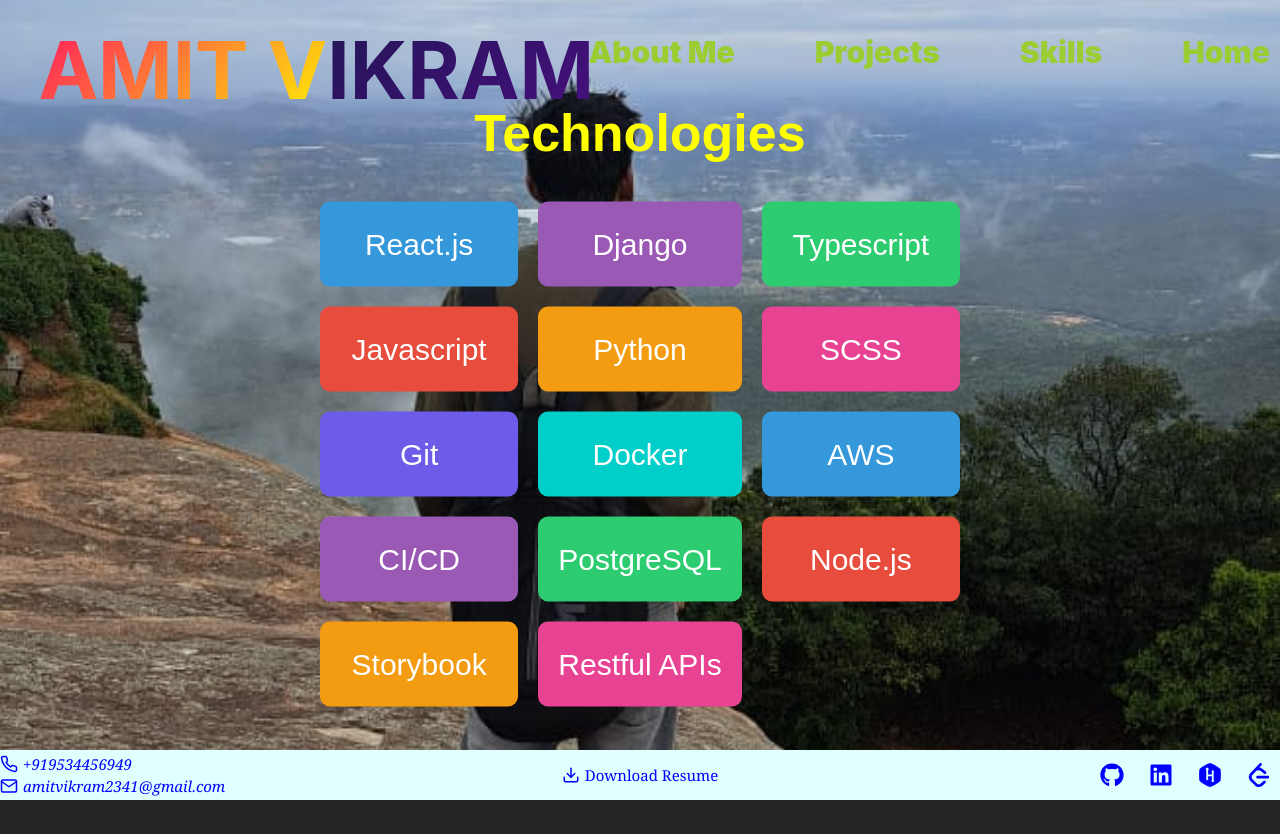
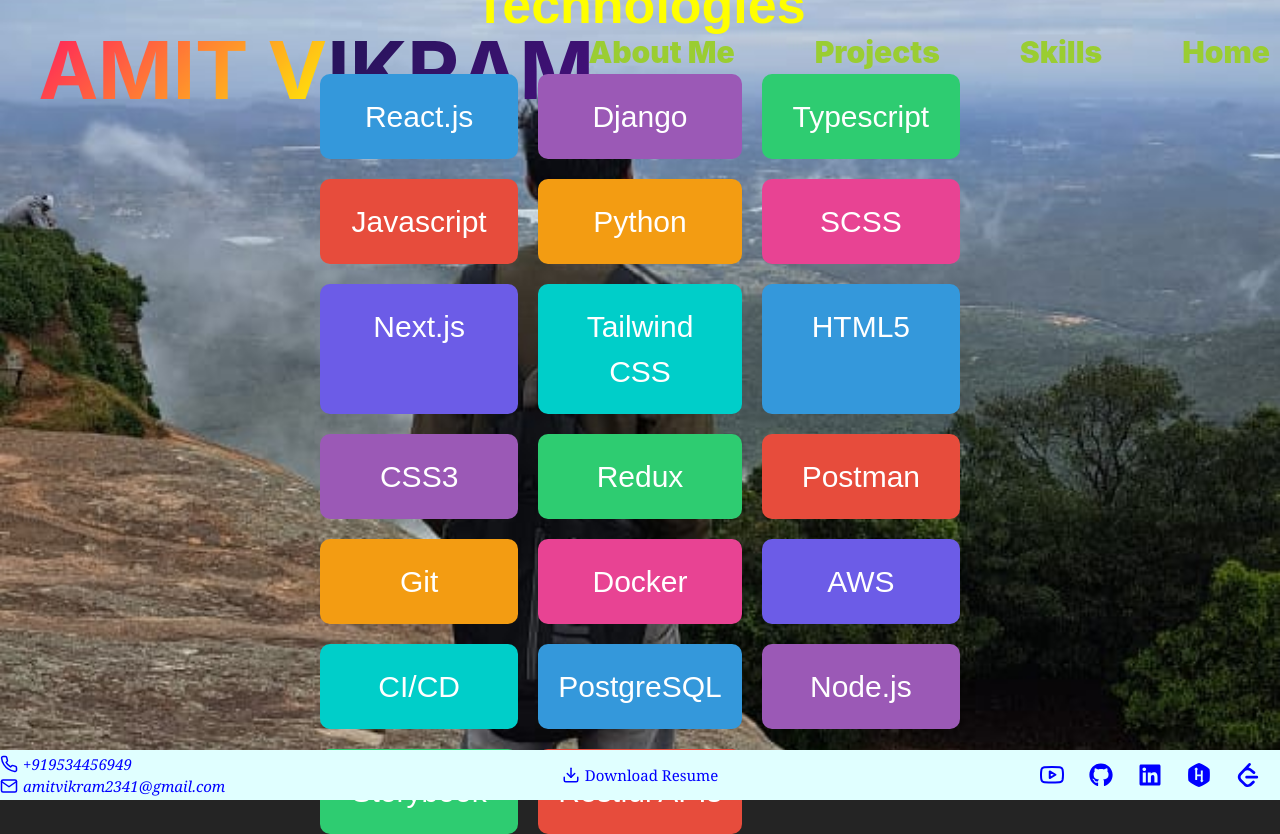
Before and after one commit to amvi234/DevDisplay, a React (Vite) app: page /skills in a window 1280 px wide. Before the commit the page ends 800 px from the top, so only its background shows below. Built offline with nearby package versions, Linux system fonts and the light colour scheme.

Commit message:
updated with latest changes

```diff
--- a/src/components/Footer.tsx
+++ b/src/components/Footer.tsx
@@ -1,6 +1,6 @@
 import { FaGithub, FaLinkedin, FaHackerrank } from "react-icons/fa";
 import { SiLeetcode } from "react-icons/si";
-import { FiDownload, FiPhone, FiMail } from "react-icons/fi";
+import { FiDownload, FiPhone, FiMail, FiYoutube } from "react-icons/fi";
 
 export default function Footer() {
     return (
@@ -21,7 +21,7 @@ export default function Footer() {
             </div>
             <div className="footer__middle">
                 <a
-                    href="https://drive.google.com/file/d/1CC1YFRRF2TTp1_TkkFyIyWonY_lKxhO3/view?usp=sharing"
+                    href="https://drive.google.com/file/d/1gpwulXTmlZ4GE5oz8qYl7KQprTCdYsGV/view?usp=sharing"
                     target="_blank"
                     rel="noopener noreferrer"
                     className="footer__link"
@@ -31,6 +31,15 @@ export default function Footer() {
                 </a>
             </div>
             <div className="footer__right">
+                <a
+                    href="https://www.youtube.com/@thejavascriptworkmate8533"
+                    target="_blank"
+                    rel="noopener noreferrer"
+                    className="footer__social-link"
+                    title="YouTube"
+                >
+                    <FiYoutube size={24} className="footer__social-icon" />
+                </a>
                 <a
                     href="https://github.com/amvi234"
                     target="_blank"
--- a/src/components/Projects.tsx
+++ b/src/components/Projects.tsx
@@ -24,7 +24,7 @@ const Projects = () => {
     };
 
     const items = [
-        { name: 'CartVault', GitHub: "https://github.com/amvi234/CartVault", LiveLink: "", Tech: ['NextJS', 'Typescript', 'DJango', 'Python', 'Docker', 'Tailwind CSS'], Status: "Ongoing", Description: "Often People have the habit of saving their loved product in platforms like flipkart, amazon, etc. Created a app to retrieve the item as per your desired choices." },
+        { name: 'CartVault', GitHub: "https://github.com/amvi234/CartVault", LiveLink: "", Tech: ['NextJS', 'Typescript', 'DJango', 'Python', 'Docker', 'Tailwind CSS'], Status: "Completed", Description: "Often People have the habit of saving their loved product in platforms like flipkart, amazon, etc. Created a app to retrieve the item as per your desired choices." },
         { name: 'DevDisplay', GitHub: "https://github.com/amvi234/DevDisplay", LiveLink: "https://amitvikramportfolio.netlify.app/", Tech: ['ReactJS', 'TypeScript', 'SASS'], Status: "Completed", Description: "A React website showcases skills, about section, projects section and contacts. Hosted on Netlify for easy access." },
         { name: 'DineEase', GitHub: "https://github.com/amvi234/DineEase", LiveLink: "", Tech: ['Django', 'Python', 'AJAX'], Status: "Completed", Description: "Often restaurants have the issue of maintaining their transactions. DEveloped this app to solve the common issue of Point of Sale(POS) System." },
         { name: 'SoleMate', GitHub: "https://github.com/amvi234/SoleMate", LiveLink: "https://advance-filtering-e-com.netlify.app/", Tech: ['React', 'Javascript', 'CSS'], Status: "Completed", Description: "React project displays items with advanced filtering features to sort the shoe items. Responsive with all layouts. Hosted on netlify" }
--- a/src/components/Skills.tsx
+++ b/src/components/Skills.tsx
@@ -7,6 +7,12 @@ export default function Skills() {
     { name: "Javascript", url: "https://developer.mozilla.org/en-US/docs/Web/JavaScript" },
     { name: "Python", url: "https://www.python.org/" },
     { name: "SCSS", url: "https://sass-lang.com/" },
+    { name: "Next.js", url: "https://nextjs.org/" },
+    { name: "Tailwind CSS", url: "https://tailwindcss.com/" },
+    { name: "HTML5", url: "https://developer.mozilla.org/en-US/docs/Web/Guide/HTML/HTML5" },
+    { name: "CSS3", url: "https://developer.mozilla.org/en-US/docs/Web/CSS" },
+    { name: "Redux", url: "https://redux.js.org/" },
+    { name: "Postman", url: "https://www.postman.com/" },
     { name: "Git", url: "https://git-scm.com/" },
     { name: "Docker", url: "https://www.docker.com/" },
     { name: "AWS", url: "https://aws.amazon.com/" },
--- a/src/sass/components/_footer.scss
+++ b/src/sass/components/_footer.scss
@@ -50,7 +50,7 @@
     &__right {
         float: right;
         position: absolute;
-        left: calc(100% - 18rem);
+        left: calc(100% - 24rem);
         display: flex;
         justify-content: space-between;
         gap: 2.5rem;
```
